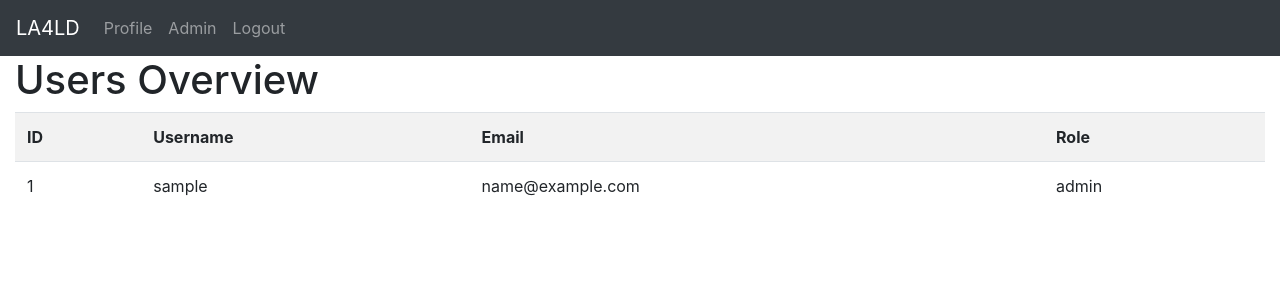
After one commit to eddyvdaker/Zuyd-LA4LD-Dataecosystem, a Flask app: page /admin/users_overview in a window 1280 px wide. The commit adds this page. Shown: the top 300 px of the page. Run offline with Flask 2, Linux system fonts and the light colour scheme; a user stored in the database is signed in; tables that the repository leaves empty hold one stand-in row (values such as "Sample post"); some libraries are stand-ins or nearby versions.

Commit message:
Added users information table to User Overview

```diff
--- a/app/admin/routes.py
+++ b/app/admin/routes.py
@@ -107,7 +107,7 @@ def admin():
     return render_template('admin/admin.html', title='Admin Panel')
 
 
-@bp.route('/admin/users/import_users', methods=['GET', 'POST'])
+@bp.route('/admin/users_import', methods=['GET', 'POST'])
 @login_required
 def import_users():
     user_import_form = ImportForm()
@@ -123,6 +123,14 @@ def import_users():
                 flash(f'User: {row["username"]} ({row["email"]}) - '
                       f'Password: {row["password"]}')
         return redirect(url_for('admin.admin'))
-
     return render_template('admin/import_users.html', title='Admin Panel: Import Users',
                            user_import_form=user_import_form)
+
+
+@bp.route('/admin/users_overview')
+def users_overview():
+    if current_user.role.role != 'admin':
+        abort(403)
+    users = User.query.all()
+    return render_template('admin/users_overview.html', title='Users Overview',
+                           users=users)
--- a/app/templates/admin/admin.html
+++ b/app/templates/admin/admin.html
@@ -2,5 +2,8 @@
 
 {% block app_content %}
     <h3>User Settings</h3>
-    <p><a href="{{ url_for('admin.import_users') }}">Import Users</a></p>
+    <ul>
+        <li><a href="{{ url_for('admin.import_users') }}">Import Users</a></li>
+        <li><a href="{{ url_for('admin.users_overview') }}">Users Overview</a></li>
+    </ul>
 {% endblock %}
--- /dev/null
+++ b/app/templates/admin/users_overview.html
@@ -0,0 +1,20 @@
+{% extends "base.html" %}
+
+{% block app_content %}
+    <table class="table table-striped">
+        <tr>
+            <th>ID</th>
+            <th>Username</th>
+            <th>Email</th>
+            <th>Role</th>
+        </tr>
+    {% for user in users %}
+        <tr>
+            <td>{{ user.id }}</td>
+            <td>{{ user.username }}</td>
+            <td>{{ user.email }}</td>
+            <td>{{ user.role.role }}</td>
+        </tr>
+    {% endfor %}
+    </table>
+{% endblock %}
```
Also changed, not shown: tests/unit/admin/test_admin.py (+17 -5 lines).
